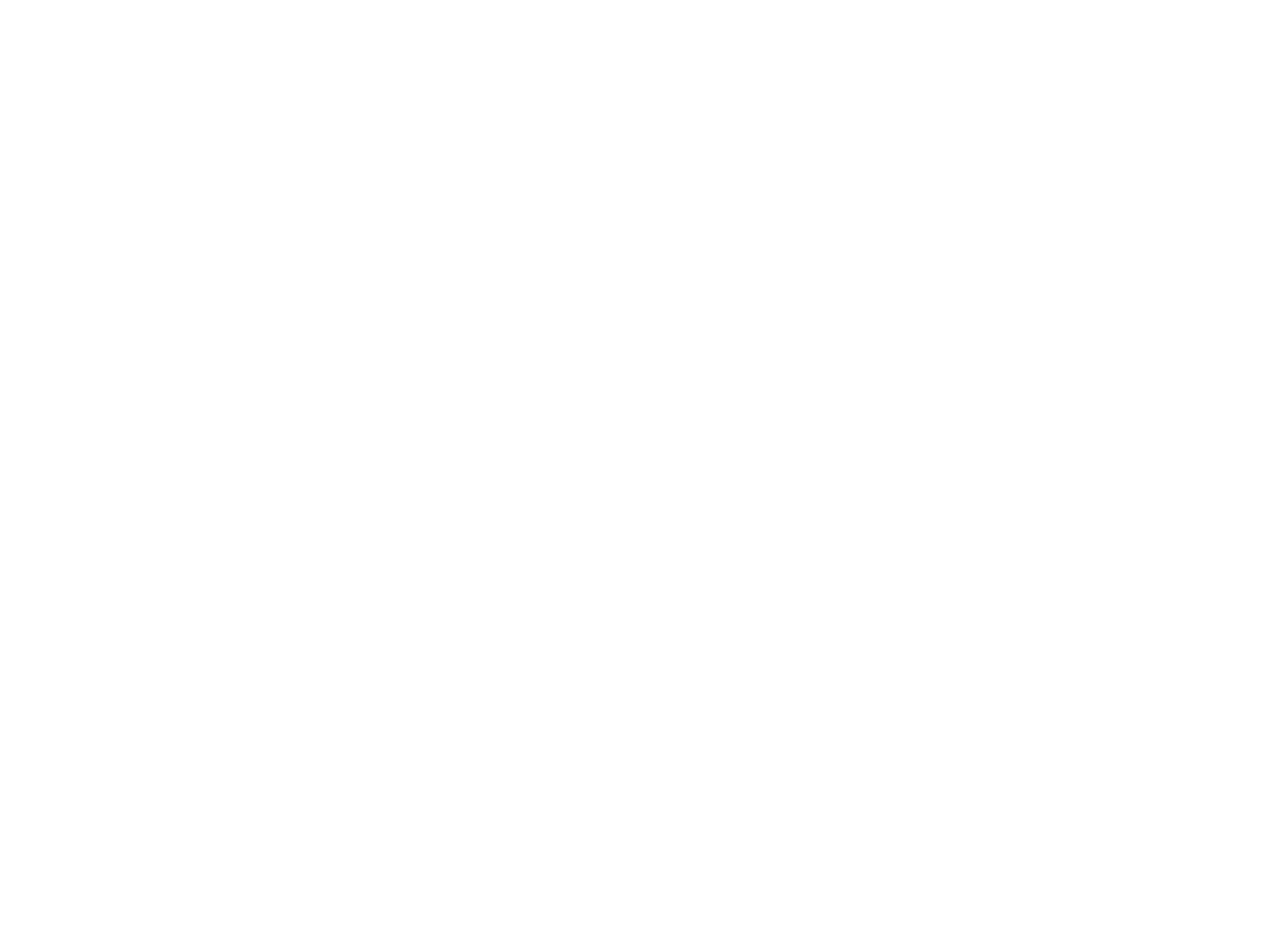
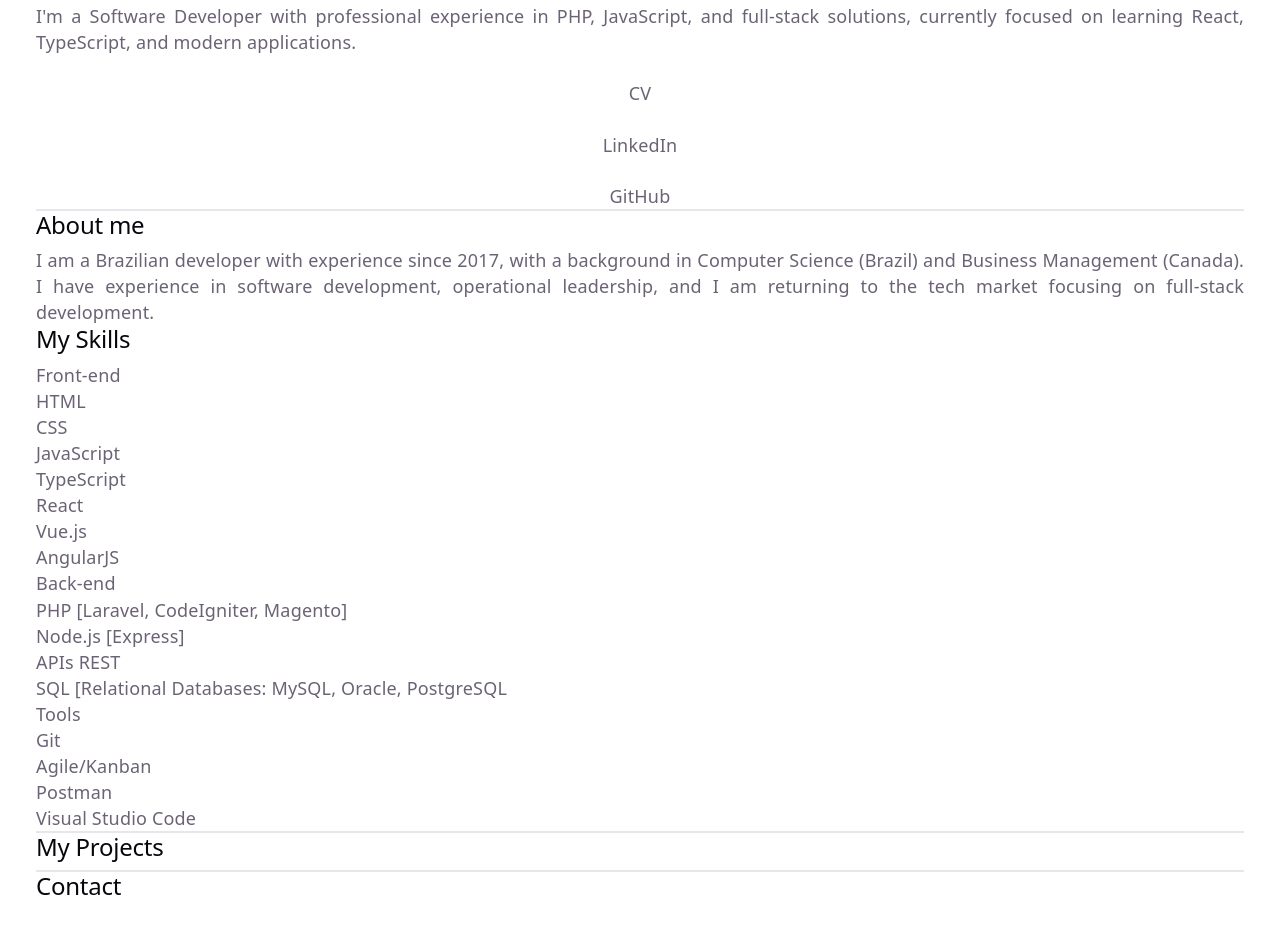
Before and after one commit to mlnvitoria/mlnvitoria.github.io, a React (Vite) app: page / in a window 1280 px wide. Shown: the part 240-1174 px from the top of the page. Before the commit the page ends 800 px from the top, so only its background shows below. Built offline with nearby package versions, Linux system fonts and the light colour scheme.

Commit message:
Create skeleton of the project

```diff
--- a/src/App.jsx
+++ b/src/App.jsx
@@ -1,15 +1,32 @@
 import './App.css'
+import Projects from './components/Projects'
+import Skills from './components/Skills'
+import SocialLinks from './components/SocialLinks'
 
 function App() {
   return (
     <>
-      <section id="center">
-        <h1 class="text-3xl font-bold underline">
-          Hello!!
-        </h1>
-        <p>This website is under construction. Please come back later to check the new content!</p>
-      </section>
-      <section id="spacer"></section>
+      <div className="divide-y-2 divide-gray-200 m-4 lg:m-8">
+        <section id="home" className="border-b-2 margin-b-2">
+          <h1 className="text-3xl font-bold">
+            Hello!!
+          </h1>
+          <p>Enchantée, Vitoria!</p>
+          <p className='text-justify'>I'm a Software Developer with professional experience in PHP, JavaScript, and full-stack solutions, currently focused on learning React, TypeScript, and modern applications.</p>
+          <SocialLinks />
+        </section>
+        <section id="about-me">
+          <h2>About me</h2>
+          <p className='text-justify'>I am a Brazilian developer with experience since 2017, with a background in Computer Science (Brazil) and Business Management (Canada). I have experience in software development, operational leadership, and I am returning to the tech market focusing on full-stack development.</p>
+          <Skills />
+        </section>
+        <section id="projects">
+          <Projects />
+        </section>
+        <section id="contact">
+          <h2>Contact</h2>
+        </section>
+      </div>
     </>
   )
 }
--- /dev/null
+++ b/src/components/Projects.jsx
@@ -0,0 +1,12 @@
+function Projects() {
+
+    const fetchProjects = () => {
+        let url = "https://api.github.com/users/mlnvitoria/repos?type=owner&sort=updated&direction=desc";
+    };
+
+    return <>
+        <h2>My Projects</h2>
+    </>;
+}
+
+export default Projects;
--- /dev/null
+++ b/src/components/Skills.jsx
@@ -0,0 +1,31 @@
+function Skills() {
+    return <>
+    <h2>My Skills</h2>
+        <p>Front-end</p>
+        <ul>
+            <li>HTML</li>
+            <li>CSS</li>
+            <li>JavaScript</li>
+            <li>TypeScript</li>
+            <li>React</li>
+            <li>Vue.js</li>
+            <li>AngularJS</li>
+        </ul>
+        <p>Back-end</p>
+        <ul>
+            <li>PHP [Laravel, CodeIgniter, Magento]</li>
+            <li>Node.js [Express]</li>
+            <li>APIs REST</li>
+            <li>SQL [Relational Databases: MySQL, Oracle, PostgreSQL</li>
+        </ul>
+        <p>Tools</p>
+        <ul>
+            <li>Git</li>
+            <li>Agile/Kanban</li>
+            <li>Postman</li>
+            <li>Visual Studio Code</li>
+        </ul>
+    </>;
+}
+
+export default Skills;
--- /dev/null
+++ b/src/components/SocialLinks.jsx
@@ -0,0 +1,9 @@
+function SocialLinks() {
+    return <>
+        <button>CV</button>
+        <button>LinkedIn</button>
+        <button>GitHub</button>
+    </>;
+}
+
+export default SocialLinks;
```
